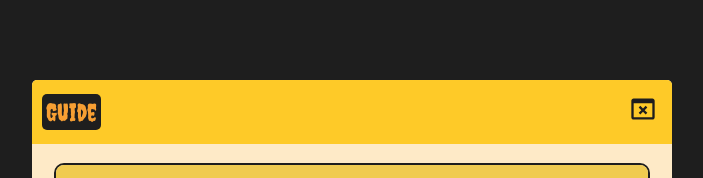
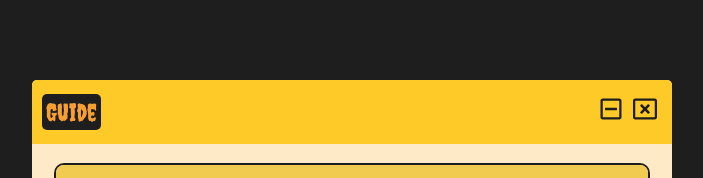
Before and after one commit to sathwikv2005/Ripost, a React (Vite) app: page /guide in a window 1280 px wide. Shown: the top 178 px of the page, without its empty margins (288-991 px from the left). Built offline with nearby package versions, Linux system fonts and the light colour scheme; the HTML template or start-up script is replaced by a standard one; a web font is replaced by a local one.

Commit message:
add open and close animation

```diff
--- a/src/components/guide/Window.module.css
+++ b/src/components/guide/Window.module.css
@@ -14,6 +14,11 @@
 	display: flex;
 	border-radius: 5px;
 	flex-direction: column;
+	animation: windowOpen 0.5s ease-in-out;
+}
+
+.minimise {
+	animation: windowClose 0.5s ease-in-out forwards;
 }
 
 .bar {
@@ -36,6 +41,12 @@
 	font-weight: 400;
 }
 
+.btn_container {
+	display: flex;
+	flex-direction: row;
+	align-items: center;
+}
+
 .icon {
 	color: var(--primary);
 	transition: all 0.2s ease-in;
@@ -43,12 +54,18 @@
 
 .icon:hover {
 	transform: scale(1.1);
+	color: var(--peach);
 }
 
 .close {
 	padding: 5px;
 	margin-right: 10px;
-	font-size: 28px;
+	font-size: 24px;
+}
+
+.minus {
+	padding: 5px;
+	font-size: 24px;
 }
 
 .box {
@@ -72,6 +89,10 @@
 	background-color: var(--orange);
 	/* border-radius: 10px; */
 	border: 2px solid var(--primary);
+}
+
+.box::-webkit-scrollbar-thumb:hover {
+	background-color: rgba(247, 159, 51, 0.6);
 }
 
 .children {
@@ -131,3 +152,21 @@
 		width: 90%;
 	}
 }
+
+@keyframes windowOpen {
+	0% {
+		transform: scale(0) translateY(-100%);
+	}
+	100% {
+		transform: scale(1) translateY(0%);
+	}
+}
+
+@keyframes windowClose {
+	0% {
+		transform: scale(1) translateY(0%);
+	}
+	100% {
+		transform: scale(0) translateY(-100%);
+	}
+}
--- a/src/components/guide/Window.tsx
+++ b/src/components/guide/Window.tsx
@@ -1,8 +1,8 @@
 import { useState, useRef, useEffect, type ReactNode } from 'react'
 import styles from './Window.module.css'
-import { BiWindowClose } from 'react-icons/bi'
 import { TbArrowBigRightFilled, TbArrowBigLeftFilled } from 'react-icons/tb'
-import { Link, useNavigate } from 'react-router-dom'
+import { FaRegMinusSquare, FaRegWindowClose } from 'react-icons/fa'
+import { useNavigate } from 'react-router-dom'
 
 interface arrayItem {
 	item: ReactNode
@@ -15,6 +15,7 @@ interface WindowProps {
 
 export default function Window({ array }: WindowProps) {
 	const [index, setIndex] = useState(0)
+	const [close, setClose] = useState(false)
 	const boxRef = useRef<HTMLDivElement>(null)
 
 	const naviagte = useNavigate()
@@ -27,6 +28,13 @@ export default function Window({ array }: WindowProps) {
 	function back() {
 		if (index === 0) return
 		setIndex(index - 1)
+	}
+
+	function closeHandle() {
+		setClose(true)
+		setTimeout(() => {
+			naviagte('/')
+		}, 450)
 	}
 
 	useEffect(() => {
@@ -48,12 +56,17 @@ export default function Window({ array }: WindowProps) {
 
 	return (
 		<div className={`${styles.container}`}>
-			<div className={`${styles.window}`}>
+			<div className={`${styles.window} ${close ? styles.minimise : ''}`}>
 				<div className={`${styles.bar}`}>
 					<div className={`${styles.title} creepster`}>Guide</div>
-					<Link to="/">
-						<BiWindowClose className={`${styles.icon} ${styles.close}`} />
-					</Link>
+					<div className={styles.btn_container}>
+						<div onClick={closeHandle}>
+							<FaRegMinusSquare className={`${styles.icon} ${styles.minus}`} />
+						</div>
+						<div onClick={closeHandle}>
+							<FaRegWindowClose className={`${styles.icon} ${styles.close}`} />
+						</div>
+					</div>
 				</div>
 				<div className={`${styles.box}`} ref={boxRef}>
 					<div className={`${styles.children}`}>{array[index].item}</div>
```
